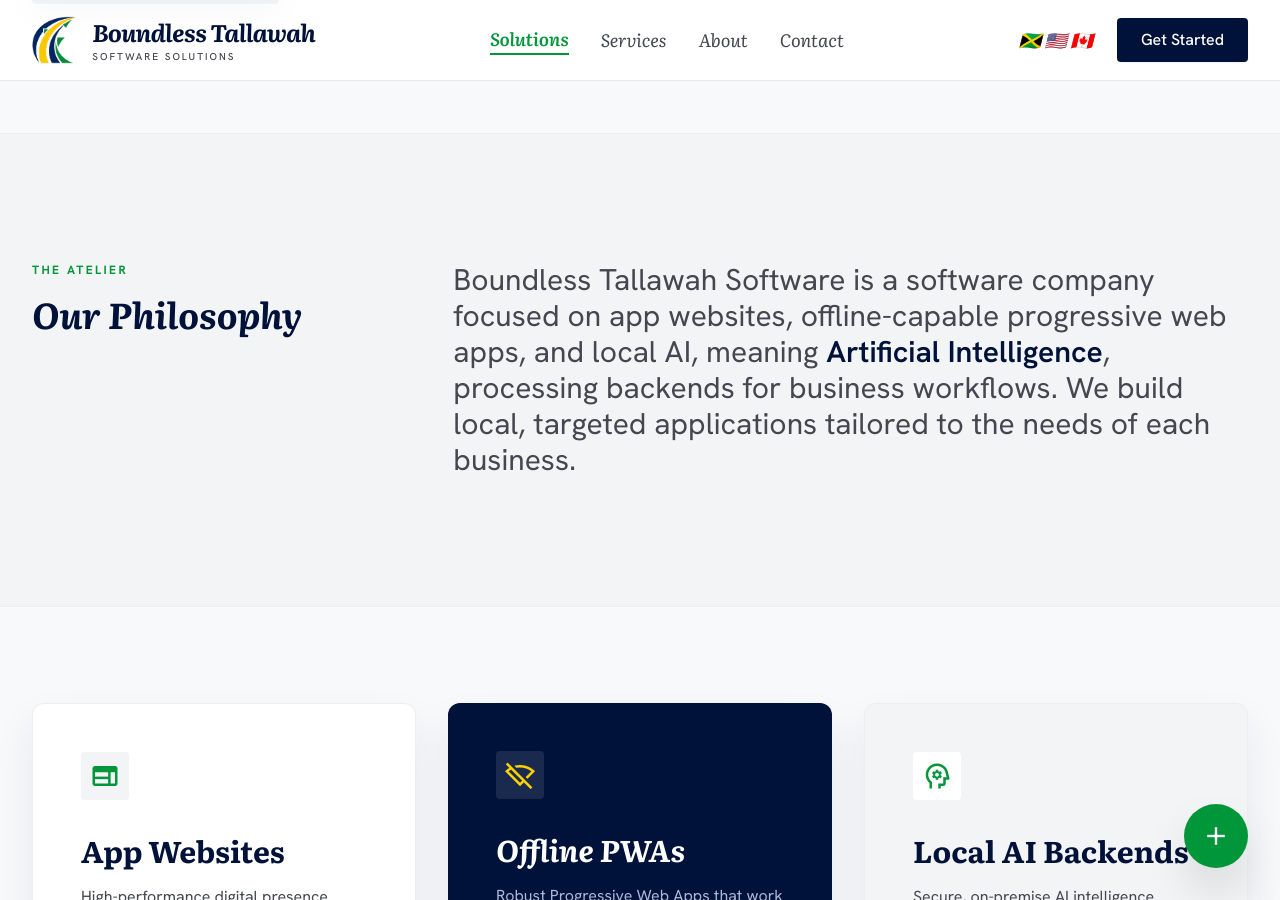
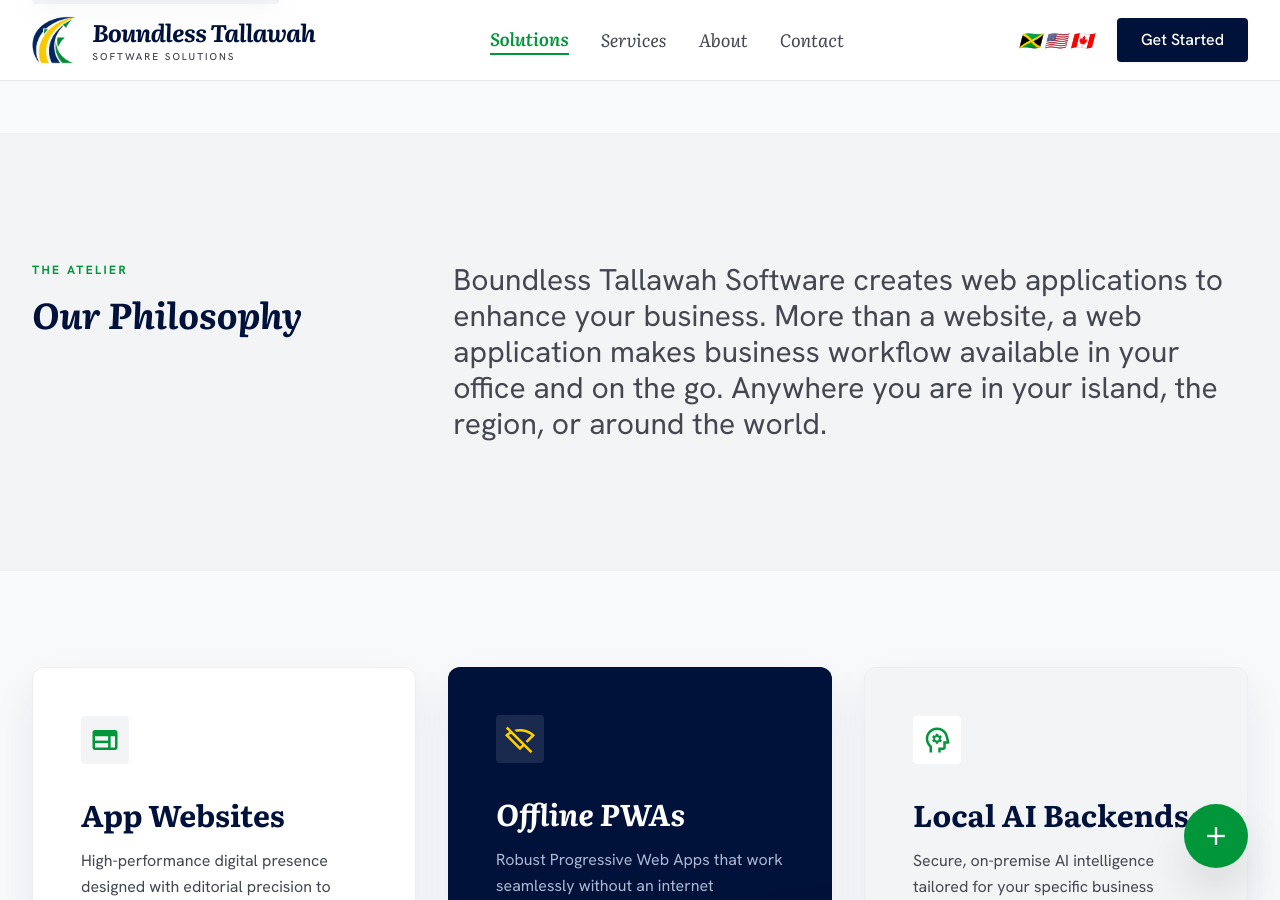
Before and after one commit to Boundless-Tallawah-Software/boundless-tallawah-software.github.io, a Jekyll site: the page built from index.md, in a window 1280 px wide and 900 px high, scrolled down 697 px. Built offline with Jekyll 4.4.1, drawn with Linux system fonts in a browser that asks for light colours; nearby versions of some CDN libraries.

Commit message:
Revise about section to clarify company focus on web applications and enhance messaging

```diff
--- a/_includes/about-section.html
+++ b/_includes/about-section.html
@@ -7,7 +7,7 @@
       </div>
       <div class="md:col-span-8">
         <p class="text-2xl md:text-3xl font-body leading-relaxed text-on-surface-variant">
-          Boundless Tallawah Software is a software company focused on app websites, offline-capable progressive web apps, and local AI, meaning <span class="text-primary font-semibold">Artificial Intelligence</span>, processing backends for business workflows. We build local, targeted applications tailored to the needs of each business.
+          <span class="company">Boundless Tallawah Software</span> creates web applications to enhance your business. More than a website, a web application makes business workflow available in your office and on the go. Anywhere you are in your island, the region, or around the world.
         </p>
       </div>
     </div>
```
